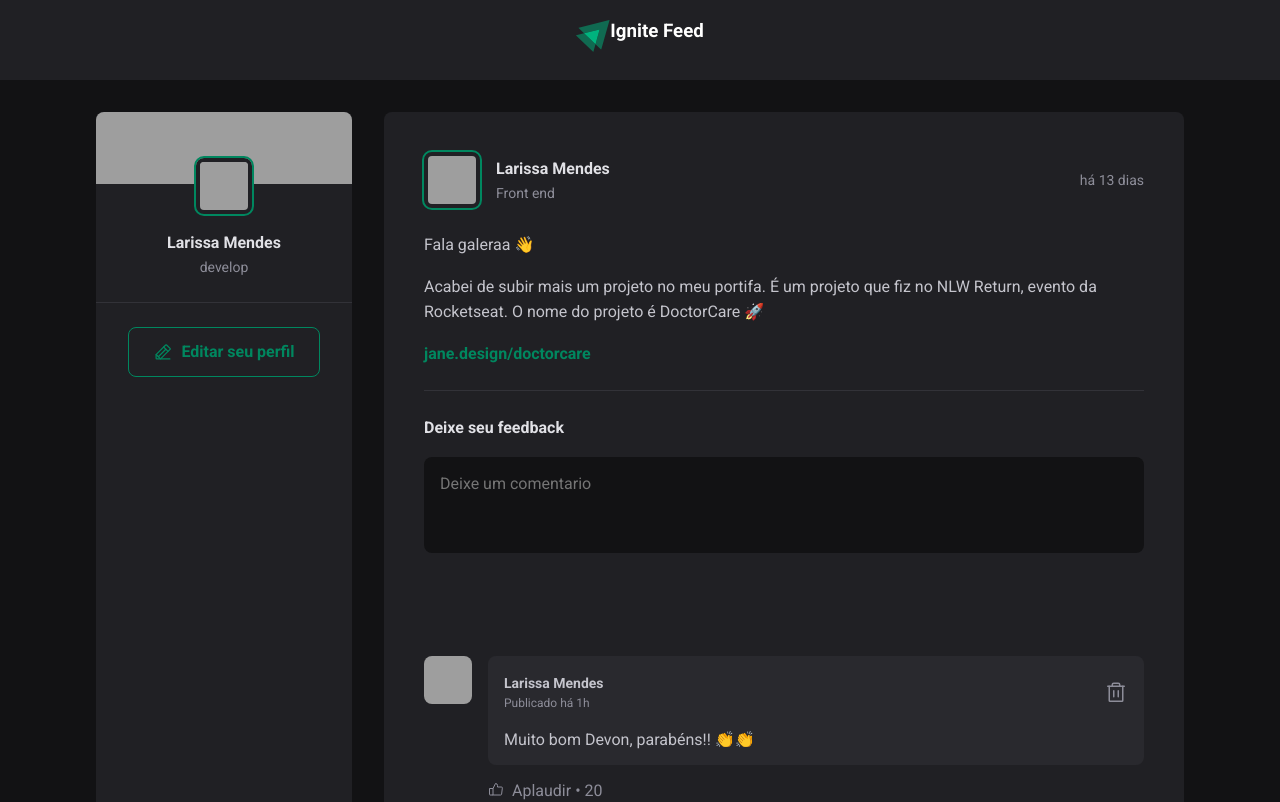
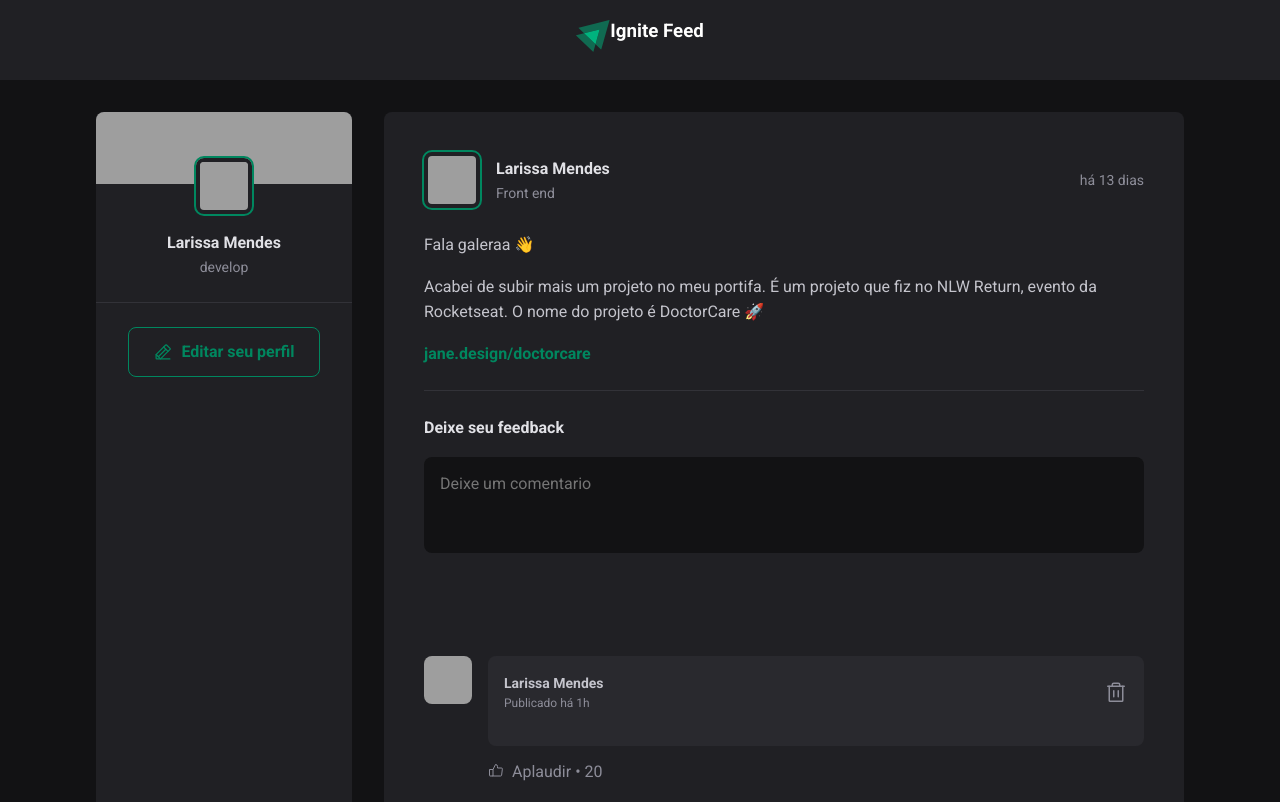
Before and after one commit to mendesrl/Ignite-timeline-without-ts, a React (Vite) app: page / in a window 1280 px wide. Shown: the top 802 px of the page. Built offline with nearby package versions, Linux system fonts and the light colour scheme; grey boxes are pictures that could not be loaded.

Commit message:
add reatividade ao comentario

```diff
--- a/src/components/Comment.jsx
+++ b/src/components/Comment.jsx
@@ -2,7 +2,7 @@ import styles from "./Comment.module.css";
 import { Avatar } from "./Avatar";
 import { ThumbsUp, Trash } from "phosphor-react";
 
-export function Comment() {
+export function Comment({content}) {
   return (
     <div className={styles.comment}>
       <Avatar hasBorder={false} src="https://github.com/ribeiro.png" />
@@ -21,7 +21,7 @@ export function Comment() {
               <Trash size={24} />
             </button>
           </header>
-          <p>Muito bom Devon, parabéns!! 👏👏</p>
+          <p>{content}</p>
         </div>
         <footer>
           <button>
```
